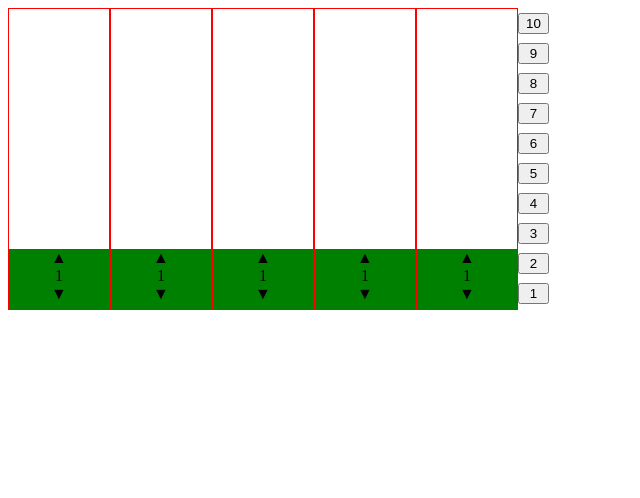
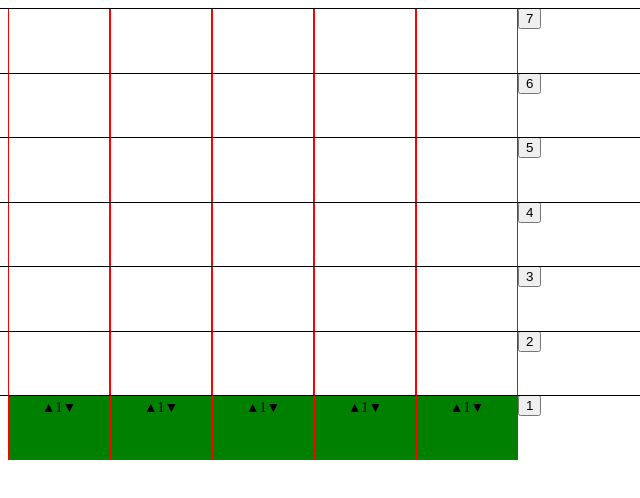
Before and after one commit to raidersk8/emulatorLifts, a Vue app: page / in a window 1280 px wide. Shown: the top 498 px of the page, without its empty margins (0-640 px from the left). Built offline with nearby package versions, Linux system fonts and the light colour scheme.

Commit message:
Поправил внешний вид, чтобы высота лифта менялась в зависимости от кол-во этажей и были видны границы этажей

```diff
--- a/src/App.vue
+++ b/src/App.vue
@@ -1,5 +1,5 @@
 <template>
-	<emulator-lifts :count-lifts="5" :count-floor="10" />
+	<emulator-lifts :count-lifts="5" :count-floor="7" />
 </template>
 
 <script lang="ts">
--- a/src/components/floor-buttons.vue
+++ b/src/components/floor-buttons.vue
@@ -1,14 +1,18 @@
 <template>
 	<div class="floor-buttons">
-		<button
-			type="button"
+		<div
+			class="floor-buttons__wrap-button"
 			v-for="floor in countFloor"
 			:key="floor"
-			:class="{ 'floor-buttons__button--wait': waitFloors.includes(floor) }"
-			@click="handleClickFloor(floor)"
 		>
-			{{ floor }}
-		</button>
+			<button
+				type="button"
+				:class="{ 'floor-buttons__button--wait': waitFloors.includes(floor) }"
+				@click="handleClickFloor(floor)"
+			>
+				{{ floor }}
+			</button>
+		</div>
 	</div>
 </template>
 
@@ -40,7 +44,19 @@ export default defineComponent({
 		display: flex;
 		flex-direction: column-reverse;
 		justify-content: space-around;
-		height: 300px;
+
+		&__wrap-button {
+			height: 100%;
+
+			&::before {
+				content: '';
+				display: block;
+				position: absolute;
+				width: 100%;
+				border-bottom: 1px solid black;
+				left: 0;
+			}
+		}
 
 		&__button {
 			&--wait {
--- a/src/components/lift-cabin.vue
+++ b/src/components/lift-cabin.vue
@@ -46,16 +46,19 @@ export default defineComponent({
 		bottom: 0;
 		width: 100%;
 		text-align: center;
+		font-size: 14px;
+		padding-top: 5px;
+		box-sizing: border-box;
 
 		&::before {
 			content: '▲';
-			display: block;
+			display: inline-block;
 			color: black;
 		}
 
 		&::after {
 			content: '▼';
-			display: block;
+			display: inline-block;
 			color: black;
 		}
 
--- a/src/components/lift-shaft.vue
+++ b/src/components/lift-shaft.vue
@@ -2,7 +2,7 @@
 	<div class="lift-shaft" ref="liftShaft">
 		<lift-cabin
 			class="lift-shaft__lift-cabin"
-			:style="{ bottom: liftCabinButton, 'transition-duration': liftCabinDuration}"
+			:style="{ bottom: liftCabinButton, 'transition-duration': liftCabinDuration, height: liftCabinHeight}"
 			:state="state"
 			:floor="moveFloor"
 			:direction="direction"
@@ -109,6 +109,13 @@ export default defineComponent({
 		liftCabinButton(): string {
 			return ((this.height / this.countFloor) * (this.floor - 1)) + 'px';
 		},
+
+		/**
+		 * Меняем высоту лифта, чтобы был высотой с этаж
+		 */
+		liftCabinHeight(): string {
+			return (this.height / this.countFloor) + 'px';
+		},
 	},
 	methods: {
 		/**
@@ -203,7 +210,7 @@ export default defineComponent({
 		position: relative;
 		border: 1px solid red;
 		width: 100px;
-		height: 300px;
+		height: 450px;
 
 		&__lift-cabin {
 			transition: bottom 0s linear;
```
